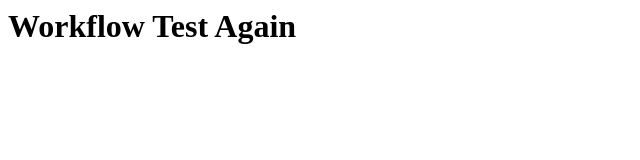
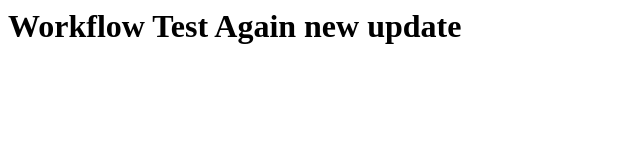
Before and after one commit to rajanvijayan/test-workflow-changelog, a plain HTML site: page index.html in a window 1280 px wide. Shown: the whole page, without its empty margins (0-640 px from the left). Drawn offline with Linux system fonts and the light colour scheme.

Commit message:
test commit

```diff
--- a/index.html
+++ b/index.html
@@ -1 +1 @@
-<h1>Workflow Test Again</h1>
+<h1>Workflow Test Again new update</h1>
```
